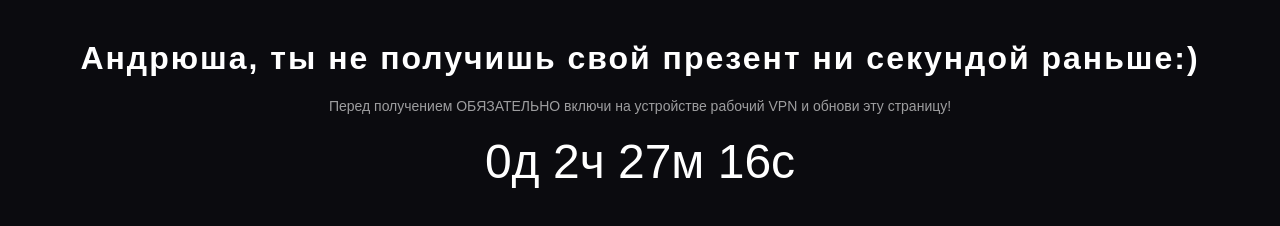
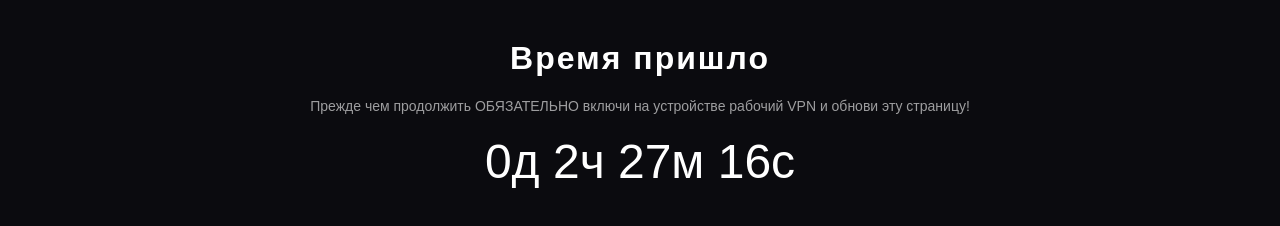
Before and after one commit to PsyToXX/For_Andrew, a plain HTML site: page index.html in a window 1280 px wide. Drawn offline with Linux system fonts and the light colour scheme.

Commit message:
Update index.html

```diff
--- a/index.html
+++ b/index.html
@@ -122,10 +122,10 @@ button{
 </head>
 
 <body>
- <h1>Андрюша, ты не получишь свой презент ни секундой раньше:)</h1>
+ <h1>Время пришло</h1>
 
 <div class="subtext">
-    Перед получением ОБЯЗАТЕЛЬНО включи на устройстве рабочий VPN и обнови эту страницу!
+    Прежде чем продолжить ОБЯЗАТЕЛЬНО включи на устройстве рабочий VPN и обнови эту страницу!
 </div>
 
 <div id="timer"></div>
```
